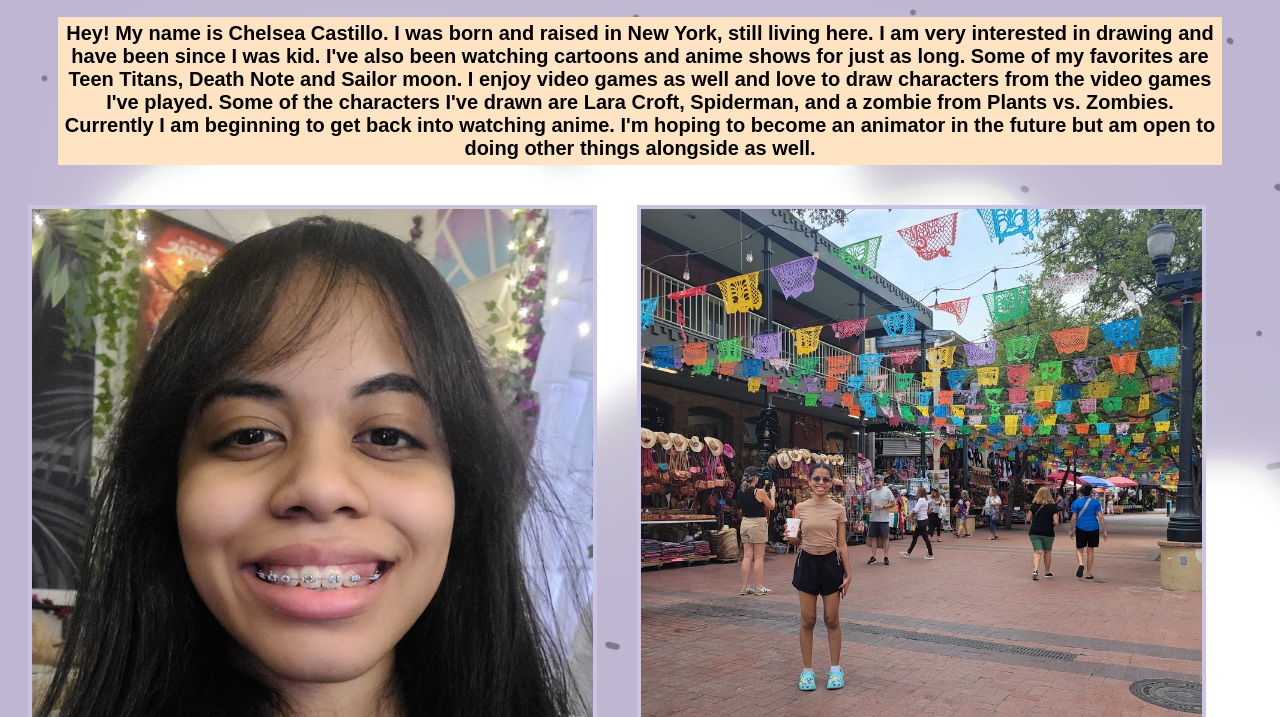
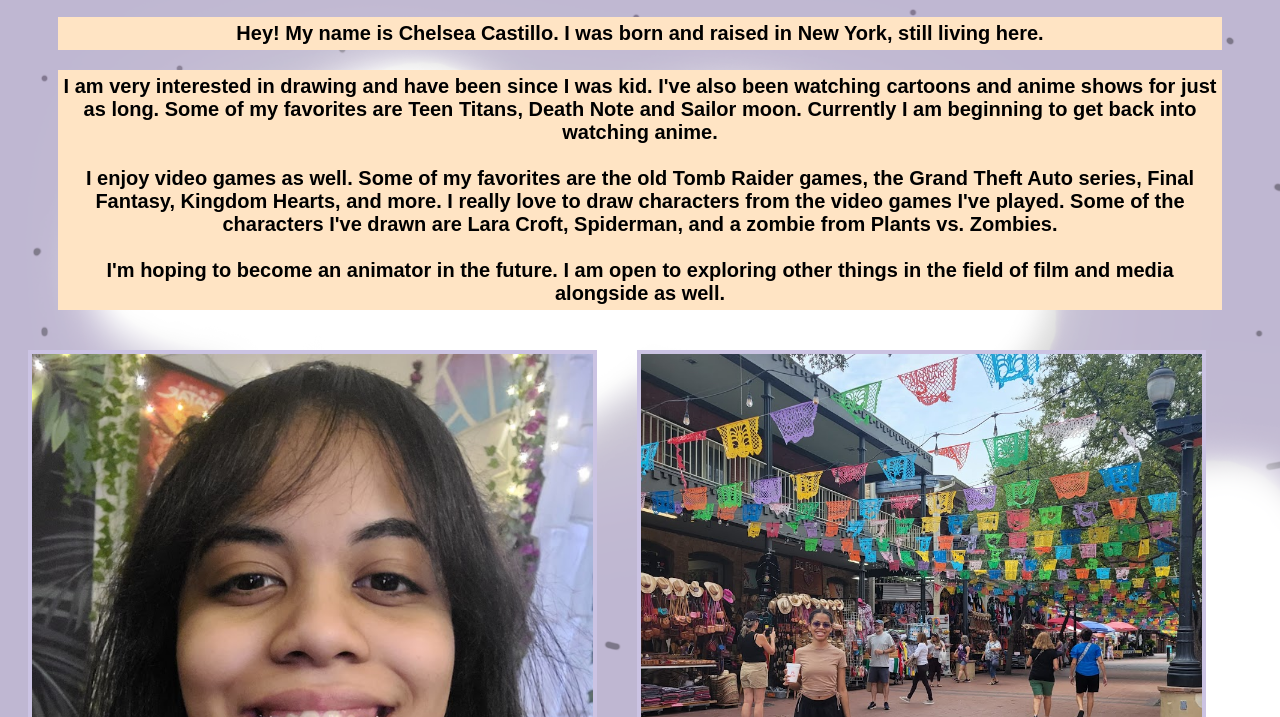
Before and after one commit to chelseacn/Chels_Website, a plain HTML site: page aboutme.html in a window 1280 px wide. Shown: the part 83-800 px from the top of the page. Drawn offline with Linux system fonts and the light colour scheme.

Commit message:
Add files via upload

```diff
--- a/aboutme.html
+++ b/aboutme.html
@@ -12,8 +12,14 @@
                <div align="center">
         <h1>About Me</h1>
         </div>
-        <p>Hey! My name is Chelsea Castillo. I was born and raised in New York, still living here. I am very interested in drawing and have been since I was kid. I've also been watching cartoons and anime shows for just as long. Some of my favorites are Teen Titans, Death Note and Sailor moon. I enjoy video games as well and love to draw characters from the video games I've played. Some of the characters I've drawn are Lara Croft, Spiderman, and a zombie from Plants vs. Zombies. Currently I am beginning to get back into watching anime. I'm hoping to become an animator in the future but am open to doing other things alongside as well.</p>
+        <p>Hey! My name is Chelsea Castillo. I was born and raised in New York, still living here.</p>
 
+                </div>
+        <p>I am very interested in drawing and have been since I was kid. I've also been watching cartoons and anime shows for just as long. Some of my favorites are Teen Titans, Death Note and Sailor moon. Currently I am beginning to get back into watching anime.
+        <br> <br>
+        I enjoy video games as well. Some of my favorites are the old Tomb Raider games, the Grand Theft Auto series, Final Fantasy, Kingdom Hearts, and more. I really love to draw characters from the video games I've played. Some of the characters I've drawn are Lara Croft, Spiderman, and a zombie from Plants vs. Zombies.
+        <br> <br>
+        I'm hoping to become an animator in the future. I am open to exploring other things in the field of film and media alongside as well.</p>
 
 <div class="responsive">
   <div class="gallery">
@@ -23,7 +29,7 @@
 
 <div class="responsive">
   <div class="gallery">
-        <td> <img src="images/IMG-20230927-WA0014.jpg" /></td>
+        <td> <img src="images/IMG-20230927-WA0014.jpg" width="400px"/></td>
 </div>
 </div>
 
```
